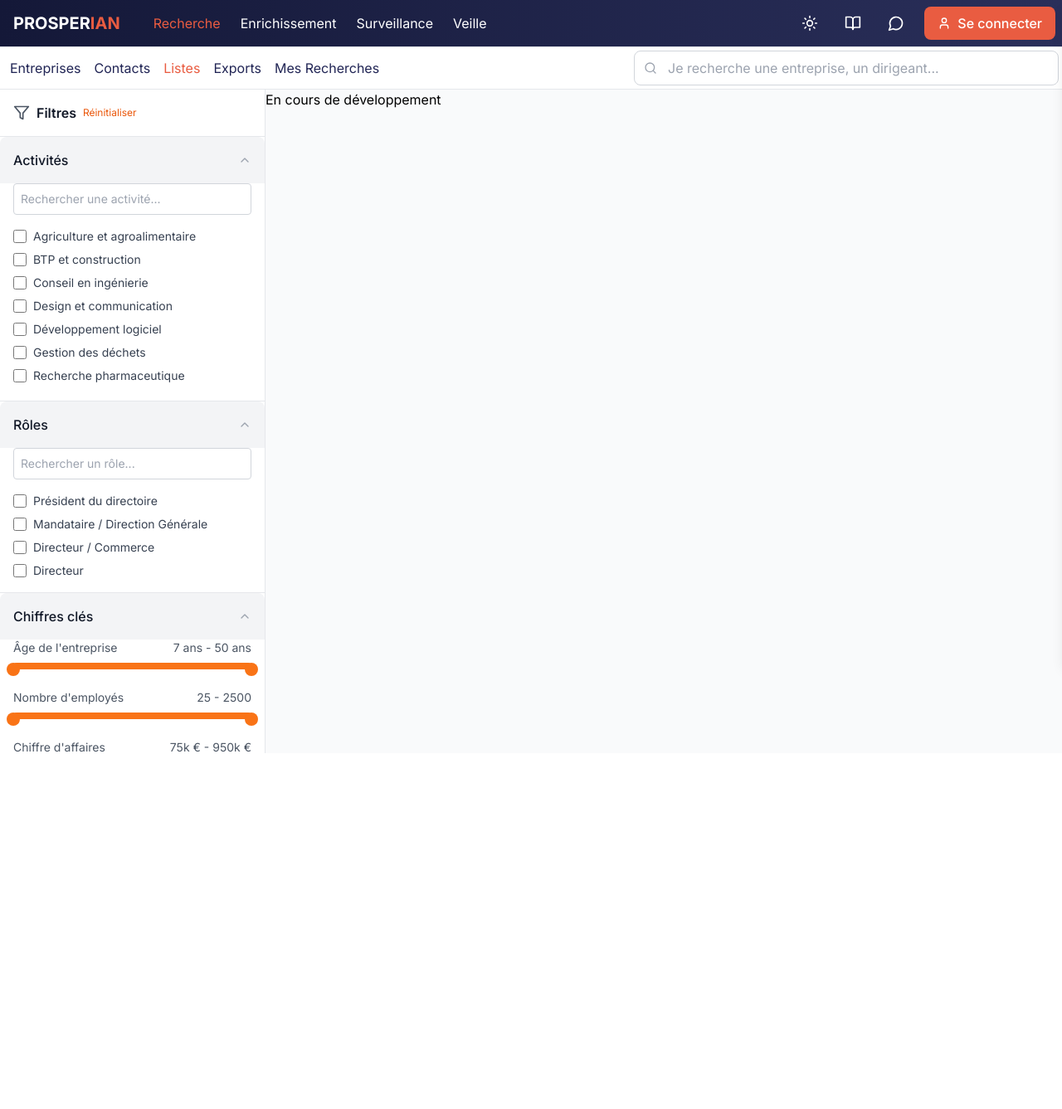
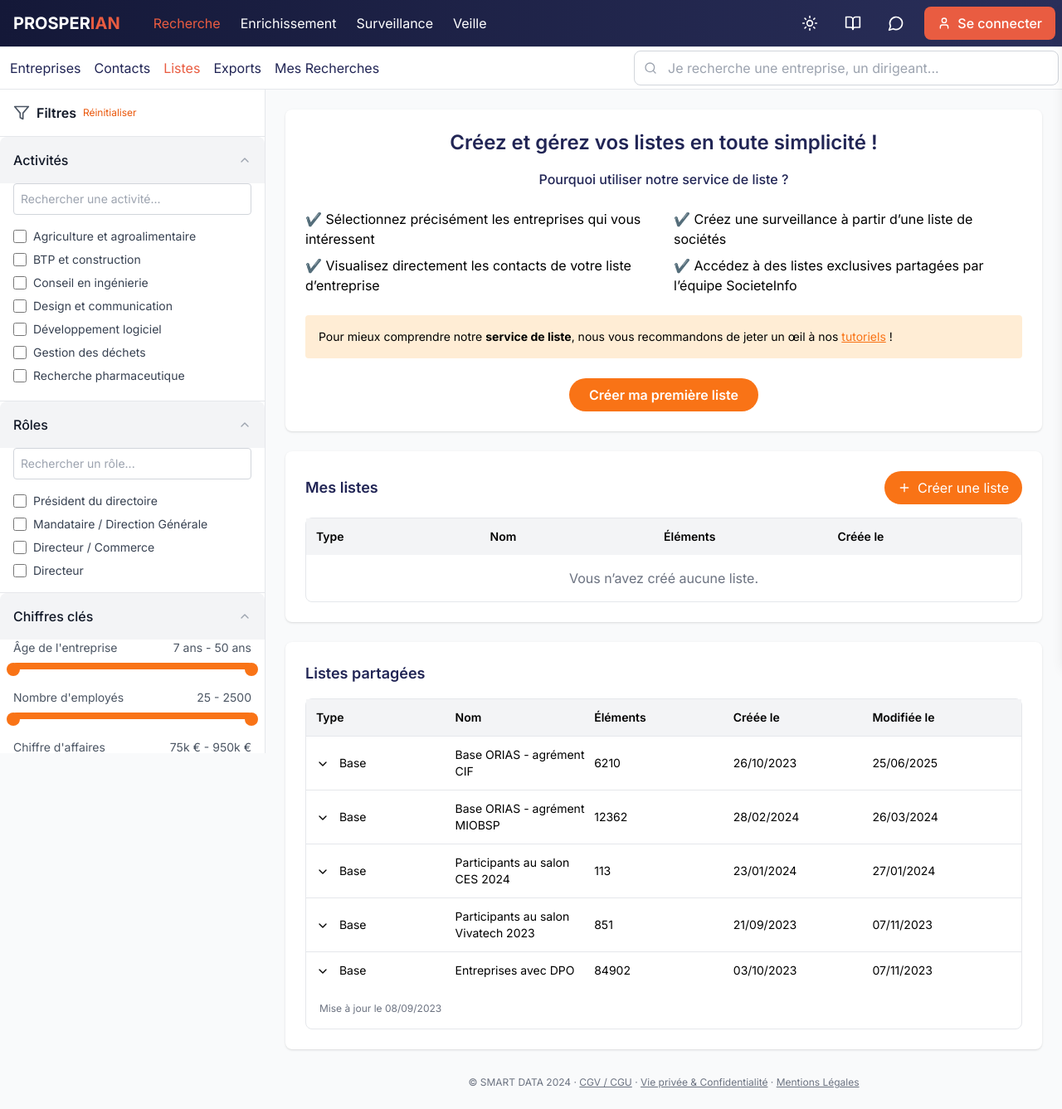
Before and after one commit to Handsome072/prosperian-front, a React (Vite) app: page /recherche/listes in a window 1280 px wide. Shown: the whole page at 83% size. Before the commit the page ends 908 px from the top, so only its background shows below. Built offline with nearby package versions, Linux system fonts and the light colour scheme.

Commit message:
List initiation

```diff
--- a/src/pages/Recherche/Lists/index.tsx
+++ b/src/pages/Recherche/Lists/index.tsx
@@ -1,8 +1,102 @@
+import React from "react";
+import { ChevronDown, Plus } from "lucide-react";
+
 const Lists: React.FC = () => {
   return (
-    <>
-      <div>En cours de développement</div>
-    </>
+    <div className="w-full bg-gray-50">
+      <section className="max-w-6xl mx-auto p-6">
+        <div className="bg-white rounded-lg p-6 shadow">
+          <h1 className="text-2xl font-semibold text-center mb-4">
+            Créez et gérez vos listes en toute simplicité !
+          </h1>
+          <p className="text-center font-medium mb-6">
+            Pourquoi utiliser notre service de liste ?
+          </p>
+          <div className="grid grid-cols-1 md:grid-cols-2 gap-6 mb-6">
+            <ul className="space-y-2">
+              <li>✔️ Sélectionnez précisément les entreprises qui vous intéressent</li>
+              <li>✔️ Visualisez directement les contacts de votre liste d’entreprise</li>
+            </ul>
+            <ul className="space-y-2">
+              <li>✔️ Créez une surveillance à partir d’une liste de sociétés</li>
+              <li>✔️ Accédez à des listes exclusives partagées par l’équipe SocieteInfo</li>
+            </ul>
+          </div>
+
+          <div className="bg-orange-100 text-sm rounded p-4 mb-6">
+            Pour mieux comprendre notre <strong>service de liste</strong>, nous vous recommandons de jeter un œil à nos <a href="#" className="text-orange-500 underline">tutoriels</a> !
+          </div>
+
+          <div className="flex justify-center">
+            <button className="bg-orange-500 hover:bg-orange-600 text-white font-semibold py-2 px-6 rounded-full">
+              Créer ma première liste
+            </button>
+          </div>
+        </div>
+
+        {/* Mes listes */}
+        <div className="bg-white rounded-lg p-6 shadow mt-6">
+          <div className="flex justify-between items-center mb-4">
+            <h2 className="text-lg font-semibold">Mes listes</h2>
+            <button className="flex items-center bg-orange-500 hover:bg-orange-600 text-white py-2 px-4 rounded-full">
+              <Plus className="w-4 h-4 mr-2" /> Créer une liste
+            </button>
+          </div>
+          <div className="border rounded-lg">
+            <div className="grid grid-cols-4 font-semibold text-sm p-3 bg-gray-100">
+              <div>Type</div>
+              <div>Nom</div>
+              <div>Éléments</div>
+              <div>Créée le</div>
+            </div>
+            <div className="p-4 text-center text-gray-500">
+              Vous n’avez créé aucune liste.
+            </div>
+          </div>
+        </div>
+
+        {/* Listes partagées */}
+        <div className="bg-white rounded-lg p-6 shadow mt-6">
+          <h2 className="text-lg font-semibold mb-4">Listes partagées</h2>
+          <div className="border rounded-lg">
+            <div className="grid grid-cols-5 font-semibold text-sm p-3 bg-gray-100">
+              <div>Type</div>
+              <div>Nom</div>
+              <div>Éléments</div>
+              <div>Créée le</div>
+              <div>Modifiée le</div>
+            </div>
+
+            {[
+              { name: "Base ORIAS - agrément CIF", elements: "6210", created: "26/10/2023", modified: "25/06/2025" },
+              { name: "Base ORIAS - agrément MIOBSP", elements: "12362", created: "28/02/2024", modified: "26/03/2024" },
+              { name: "Participants au salon CES 2024", elements: "113", created: "23/01/2024", modified: "27/01/2024" },
+              { name: "Participants au salon Vivatech 2023", elements: "851", created: "21/09/2023", modified: "07/11/2023" },
+              { name: "Entreprises avec DPO", elements: "84902", created: "03/10/2023", modified: "07/11/2023" },
+            ].map((list, index) => (
+              <div
+                key={index}
+                className="grid grid-cols-5 items-center border-t p-3 text-sm"
+              >
+                <div><ChevronDown className="inline w-4 h-4 mr-2" /> Base</div>
+                <div>{list.name}</div>
+                <div>{list.elements}</div>
+                <div>{list.created}</div>
+                <div>{list.modified}</div>
+              </div>
+            ))}
+
+            <div className="text-xs text-gray-500 p-4">
+              Mise à jour le 08/09/2023
+            </div>
+          </div>
+        </div>
+
+        <footer className="text-center text-xs text-gray-500 mt-8">
+          © SMART DATA 2024 · <a href="#" className="underline">CGV / CGU</a> · <a href="#" className="underline">Vie privée & Confidentialité</a> · <a href="#" className="underline">Mentions Légales</a>
+        </footer>
+      </section>
+    </div>
   );
 };
 
```
